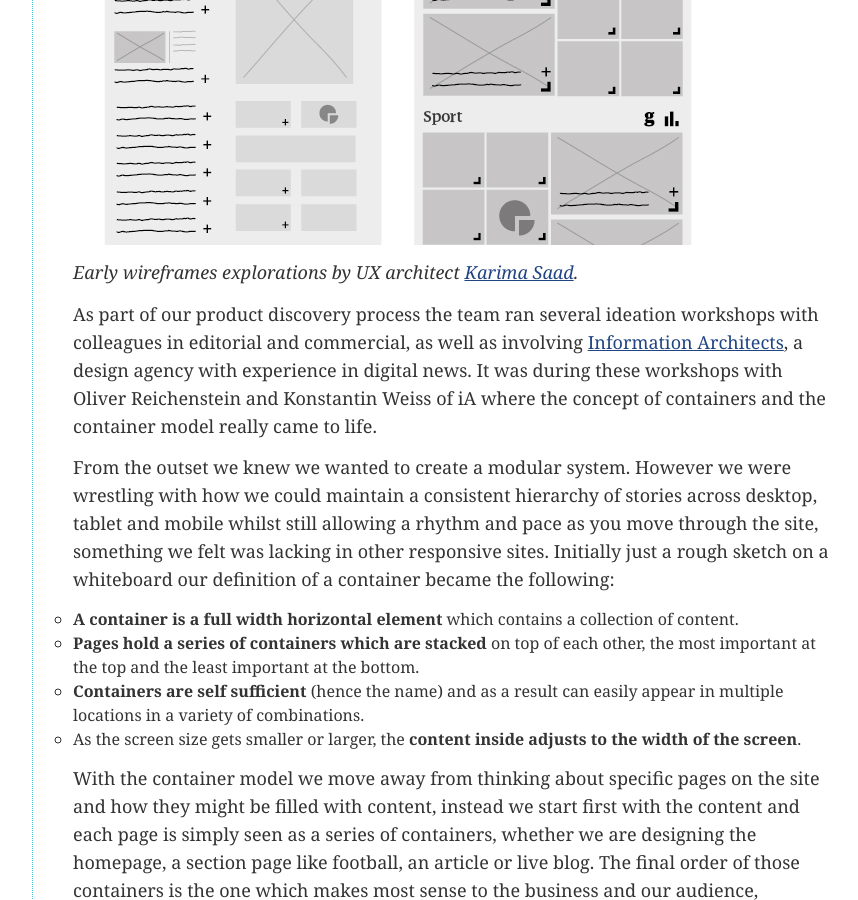
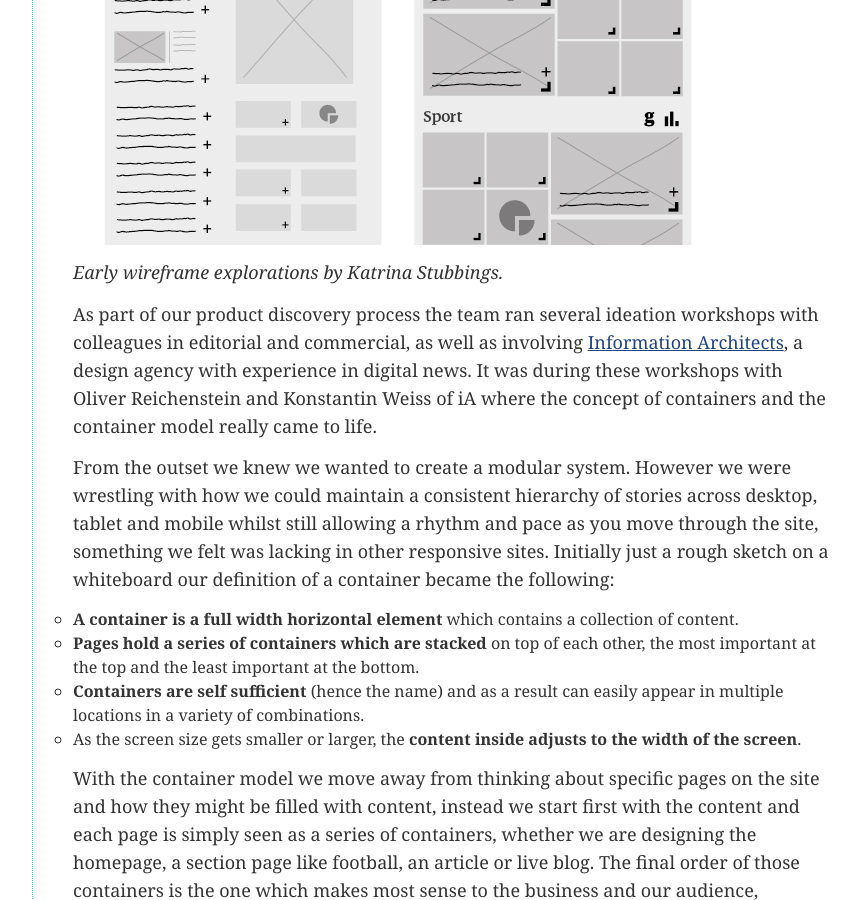
Before and after one commit to guardian/next, a Jekyll site: the page built from jekyll/_posts/2014-06-06-container-model-blended-content.md, in a window 1280 px wide and 900 px high, scrolled down 1204 px. Shown: the whole window, without its empty margins (258-1116 px from the left). Built offline with Jekyll 4.4.1, drawn with Linux system fonts in a browser that asks for light colours; some web fonts are replaced; Markdown is read by kramdown in place of the engine named in the settings.

Commit message:
fix misattribution in copy

```diff
--- a/jekyll/_posts/2014-06-06-container-model-blended-content.md
+++ b/jekyll/_posts/2014-06-06-container-model-blended-content.md
@@ -19,7 +19,7 @@ We looked at things like fast vs slow content areas, text vs visual display, str
 
 <img src="/assets/images/containers/sketch.png" style="width:100%;max-width:650px;" />
 
-*Early wireframes explorations by UX architect [Karima Saad](https://twitter.com/_karima).*
+*Early wireframe explorations by Katrina Stubbings.*
 
 As part of our product discovery process the team ran several ideation workshops with colleagues in editorial and commercial, as well as involving [Information Architects](http://ia.net), a design agency with experience in digital news. It was during these workshops with Oliver Reichenstein and Konstantin Weiss of iA where the concept of containers and the container model really came to life.
 
```
